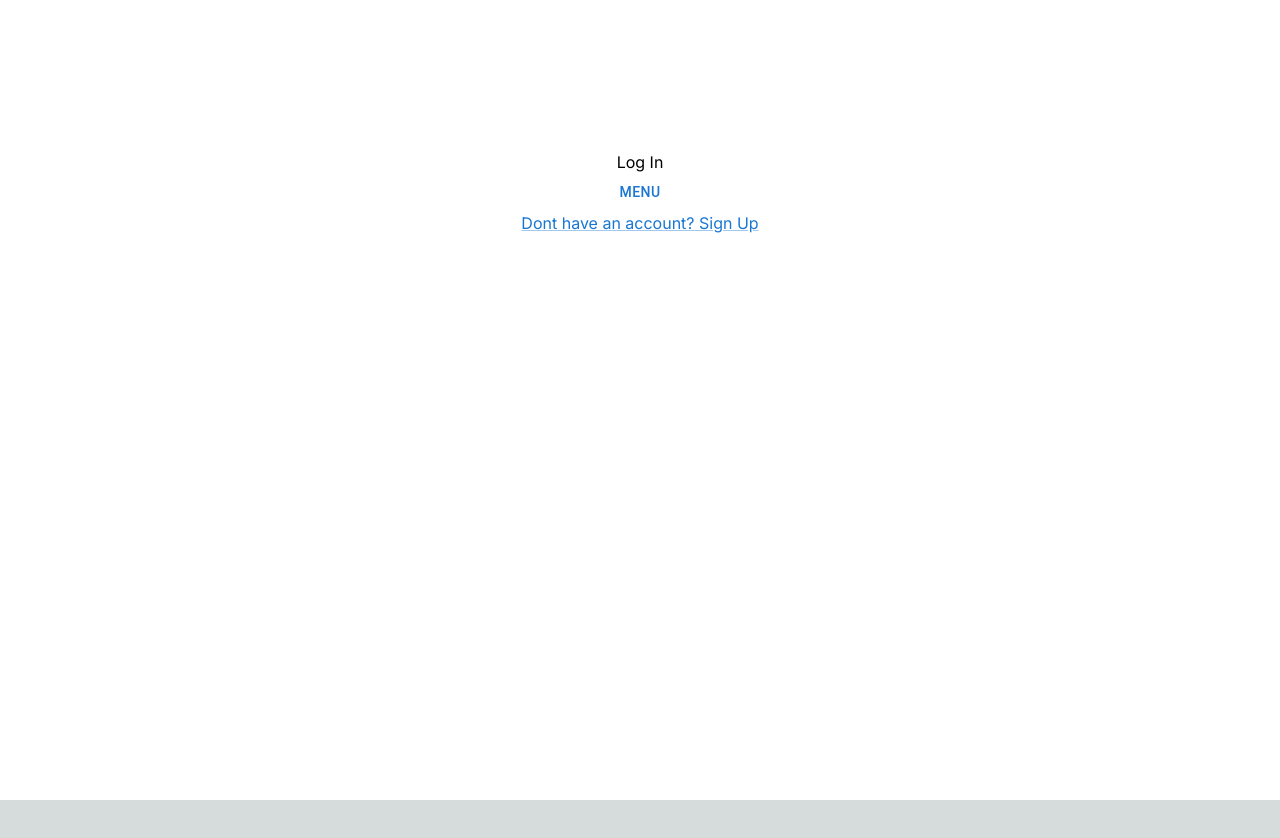
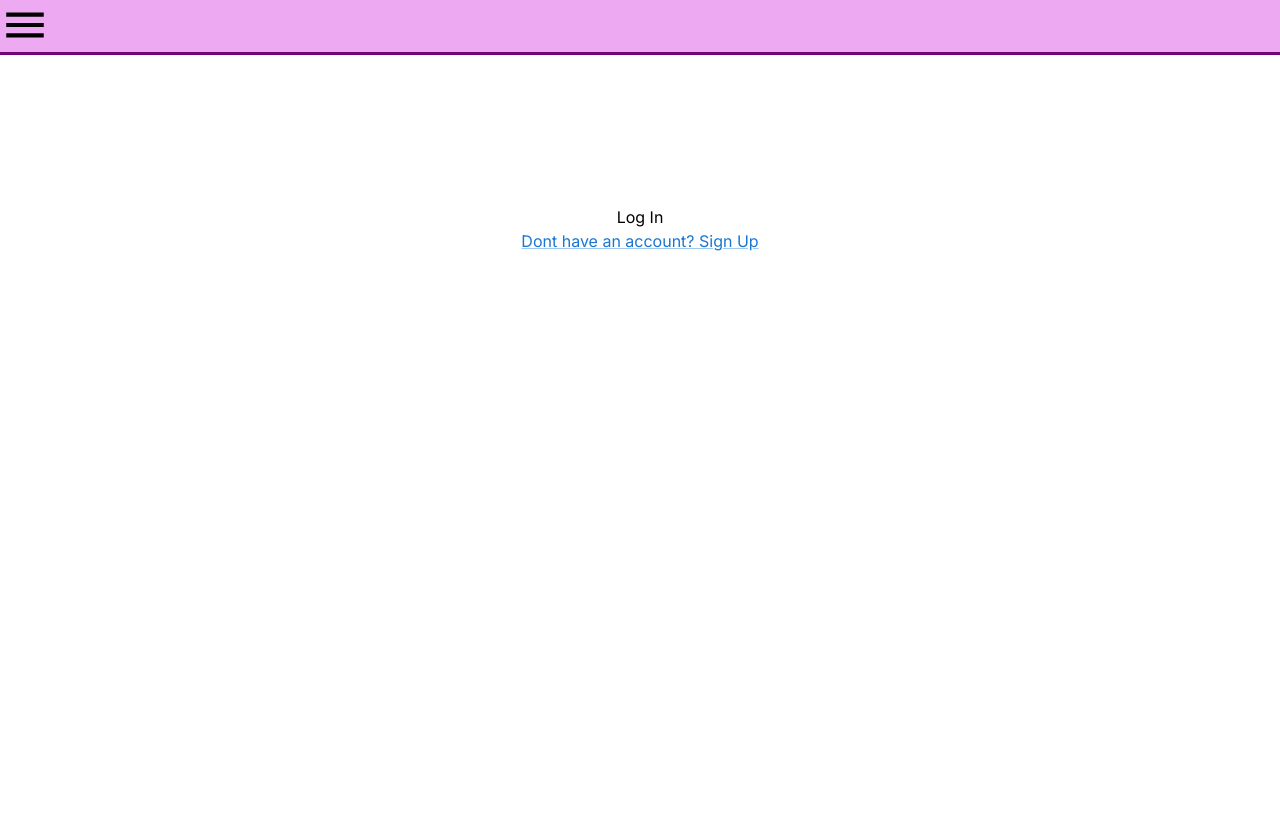
Before and after one commit to Colomba03/blindmatch-frontend, a Next.js app: page /feed in a window 1280 px wide. Shown: the top 838 px of the page. Before the commit the page ends 800 px from the top, so only its background shows below. Built offline with nearby package versions, Linux system fonts and the light colour scheme.

Commit message:
updating package

```diff
--- a/package.json
+++ b/package.json
@@ -16,6 +16,7 @@
     "@mui/x-date-pickers": "^7.2.0",
     "dayjs": "^1.11.10",
     "next": "^14.2.1",
+    "node-sass": "^7.0.1",
     "papaparse": "^5.4.1",
     "react": "^18.2.0",
     "react-dom": "^18.2.0"
--- a/src/app/feed/page.js
+++ b/src/app/feed/page.js
@@ -11,6 +11,13 @@ import ListItemButton from '@mui/material/ListItemButton';
 import ListItemIcon from '@mui/material/ListItemIcon';
 import ListItemText from '@mui/material/ListItemText';
 import MailIcon from '@mui/icons-material/Mail';
+import AccountCircleIcon from '@mui/icons-material/AccountCircle';
+import ExploreIcon from '@mui/icons-material/Explore';
+import JoinInnerIcon from '@mui/icons-material/JoinInner';
+import Diversity2Icon from '@mui/icons-material/Diversity2';
+import SettingsIcon from '@mui/icons-material/Settings';
+import MoreVertIcon from '@mui/icons-material/MoreVert';
+import MenuIcon from '@mui/icons-material/Menu';
 // import styles from "../login.module.css";
 
 export default function HomePage() {
@@ -23,21 +30,44 @@ export default function HomePage() {
       alignItems: "center",
       height: "50pc"
     },
+    bar: {
+        display:"flex",
+        flexDirection:"row",
+        alignItems:"flex-start",
+        borderBottom:"solid",
+        borderColor:"#6F0778",
+        width:"100%",
+        height:55,
+        backgroundColor: "#EDAAF3"
+    }
   };
 
   const list = (anchor) => (
     <Box
-      sx={{ width: anchor === 'top' || anchor === 'bottom' ? 'auto' : 250 }}
+      sx={{ width: 250 }}
       role="presentation"
       onClick={()=>setOpen(true)}
       onKeyDown={()=>setOpen(true)}
     >
       <List>
-        {['Inbox', 'Starred', 'Send email', 'Drafts'].map((text, index) => (
+        {['Profile', 'Blind', 'Match','Community', 'Settings'].map((text, index) => (
           <ListItem key={text} disablePadding>
             <ListItemButton>
               <ListItemIcon>
-                <MailIcon />
+                {text == 'Profile' ? (<AccountCircleIcon />)
+                :(
+                <>
+                    {text == 'Blind' ? (<ExploreIcon />):(
+                    <>
+                        {text == 'Match' ? (<JoinInnerIcon />):(
+                            <>
+                                {text == 'Community' ? (<Diversity2Icon />):(<SettingsIcon />)}
+                            </>
+                        )}
+                    </>
+                    )}
+                </>
+                )}
               </ListItemIcon>
               <ListItemText primary={text} />
             </ListItemButton>
@@ -50,9 +80,9 @@ export default function HomePage() {
   const [open,setOpen] = useState(false);
   // const router = useRouter();
   return (
-    <div style={styles.container}>
-      <h2 style={{ color: "black", marginTop:150 }}>Log In</h2>
-      <Button onClick={()=>setOpen(true)}>Menu</Button>
+    <>
+        <div style={styles.bar}>
+        <MenuIcon style={{fontSize:"50px"}} onClick={()=>setOpen(true)} />
         <Drawer
             anchor={'left'}
             open={open}
@@ -60,9 +90,13 @@ export default function HomePage() {
         >
             {list('left')}
         </Drawer>
+        </div>
+        <div style={styles.container}>
+        <h2 style={{ color: "black", marginTop:150 }}>Log In</h2>
         <Link href="/profile/signup" underline="always">
             Dont have an account? Sign Up
         </Link>
         </div>
+    </>
   );
 }
```
Also changed, not shown: 1 other file (tests, documents, lock files or other folders). Lines whose indentation alone changed are shown as unchanged.
